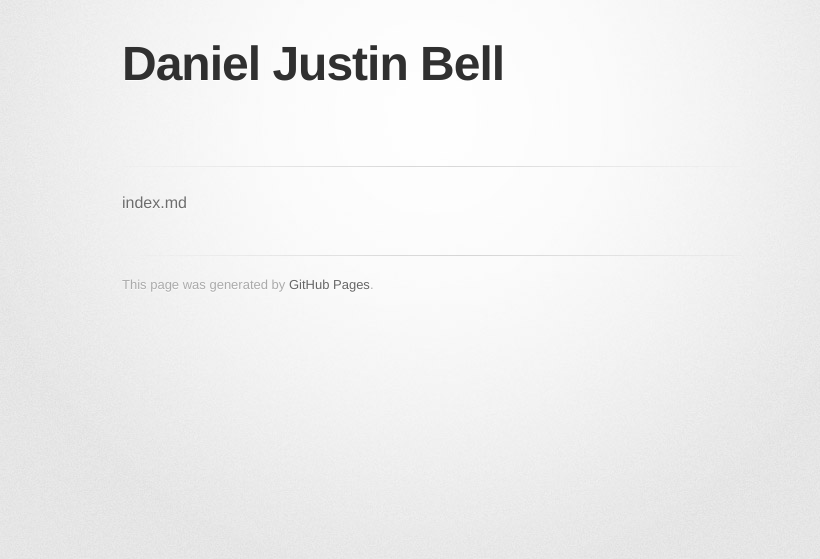
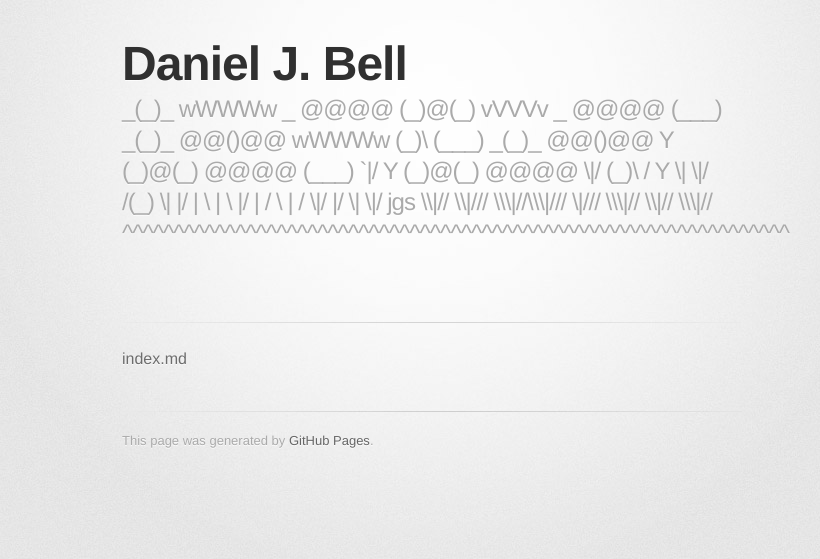
Before and after one commit to danieljustinbell/danieljustinbell.github.io, a Jekyll site: the page built from index.md, in a window 1280 px wide. Shown: the top 559 px of the page, without its empty margins (208-1028 px from the left). Built offline with Jekyll 4.4.1, drawn with Linux system fonts in a browser that asks for light colours; some web fonts are replaced; our own code applies the rules of GitHub Pages for plain Markdown files; the repository's description, which GitHub fills in, is left out.

Commit message:
Flower garden

```diff
--- a/_config.yml
+++ b/_config.yml
@@ -1,4 +1,12 @@
-title: Daniel Justin Bell
+title: Daniel J. Bell
+description: _(_)_                          wWWWw   _
+  @@@@       (_)@(_)   vVVVv     _     @@@@  (___) _(_)_
+  @@()@@ wWWWw  (_)\    (___)   _(_)_  @@()@@   Y  (_)@(_)
+  @@@@  (___)     `|/    Y    (_)@(_)  @@@@   \|/   (_)\
+  /      Y       \|    \|/    /(_)    \|      |/      |
+  \ |     \ |/       | / \ | /  \|/       |/    \|      \|/
+  jgs \\|//   \\|///  \\\|//\\\|/// \|///  \\\|//  \\|//  \\\|//
+  ^^^^^^^^^^^^^^^^^^^^^^^^^^^^^^^^^^^^^^^^^^^^^^^^^^^^^^^^^^^^^^^^^
 show_downloads: false
 google_analytics:
 theme: jekyll-theme-tactile
```
